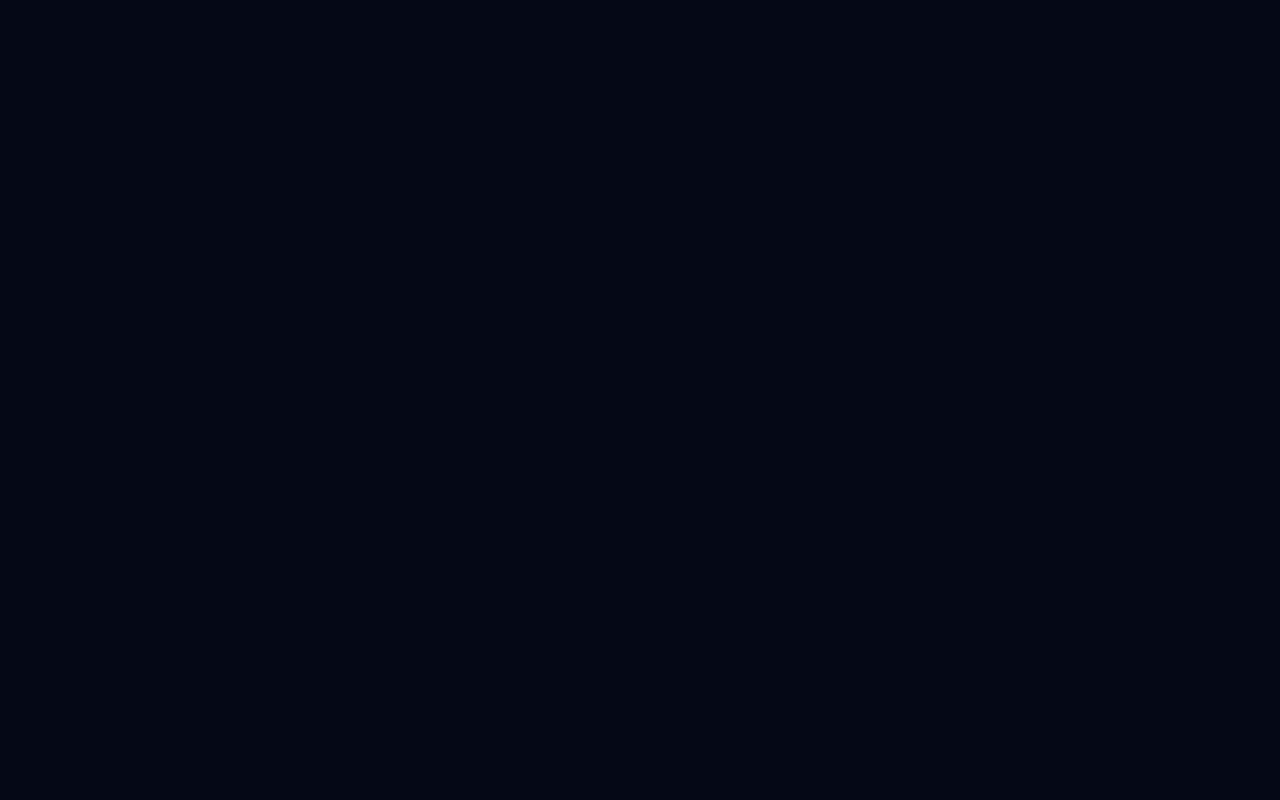
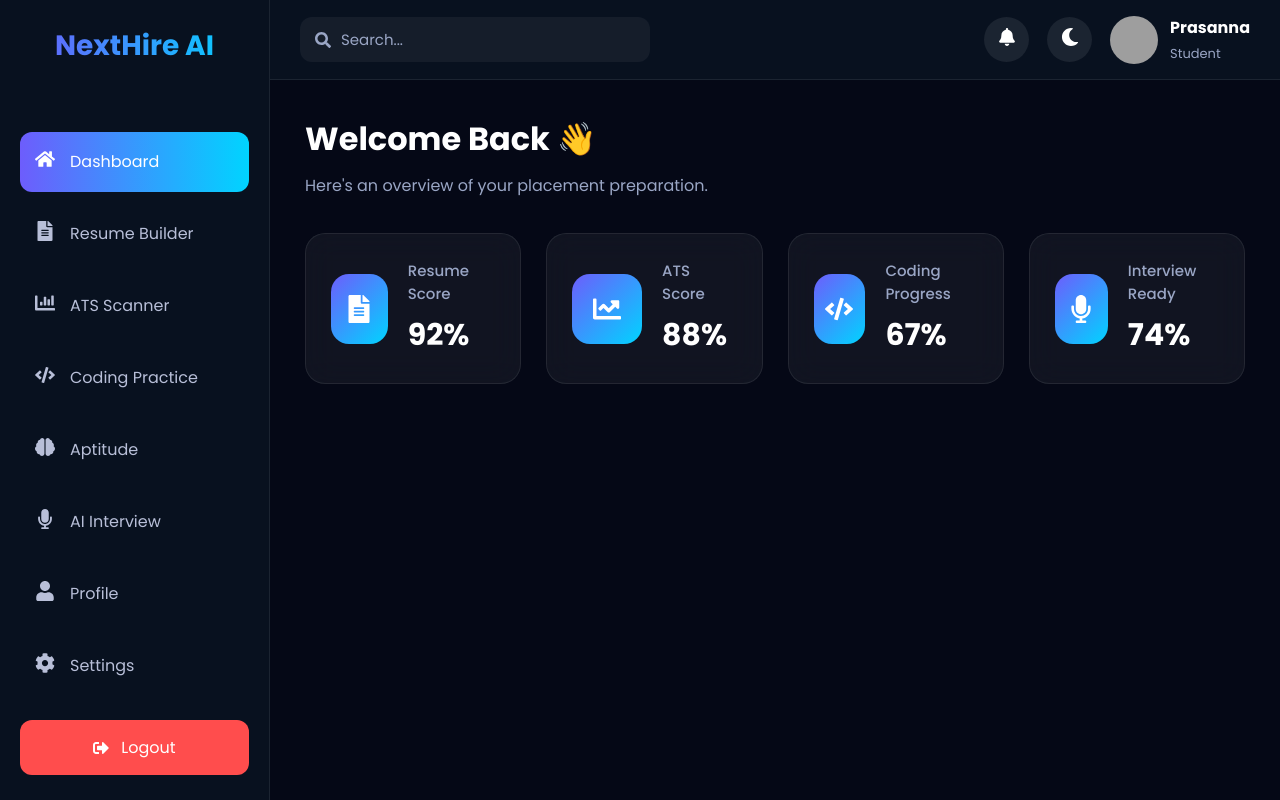
Before and after one commit to nilurothuprasanna7-maker/NextHire-AI, a React app in the folder nexthire-ai/frontend/: page /dashboard in a window 1280 px wide. Before the commit this address had no page. Built offline with nearby package versions, Linux system fonts and the light colour scheme; grey boxes are pictures that could not be loaded; the HTML template or start-up script is replaced by a standard one.

Commit message:
built dashboard sidebar, topbar and statscards

```diff
--- a/nexthire-ai/frontend/src/App.jsx
+++ b/nexthire-ai/frontend/src/App.jsx
@@ -3,6 +3,7 @@ import { Routes, Route } from "react-router-dom";
 import Home from "./pages/Home";
 import Login from "./pages/Login";
 import Register from "./pages/Register";
+import Dashboard from "./pages/Dashboard";
 
 import "./App.css";
 
@@ -12,6 +13,7 @@ function App() {
       <Route path="/" element={<Home />} />
       <Route path="/login" element={<Login />} />
       <Route path="/register" element={<Register />} />
+      <Route path="/dashboard" element={<Dashboard />} />
     </Routes>
   );
 }
--- /dev/null
+++ b/nexthire-ai/frontend/src/components/Dashboard/Cards/StatsCards.css
@@ -0,0 +1,71 @@
+.stats-grid {
+  display: grid;
+  grid-template-columns: repeat(4, 1fr);
+  gap: 25px;
+  margin-top: 30px;
+}
+
+.stats-card {
+  background: rgba(255, 255, 255, 0.05);
+  border: 1px solid rgba(255, 255, 255, 0.08);
+  backdrop-filter: blur(15px);
+  border-radius: 20px;
+  padding: 25px;
+  display: flex;
+  align-items: center;
+  gap: 20px;
+  transition: all 0.3s ease;
+}
+
+.stats-card:hover {
+  transform: translateY(-8px);
+  border-color: #6d5dfc;
+  box-shadow: 0 15px 35px rgba(109, 93, 252, 0.25);
+}
+
+.stats-icon {
+  width: 70px;
+  height: 70px;
+  border-radius: 18px;
+  background: linear-gradient(135deg, #6d5dfc, #00d4ff);
+  display: flex;
+  justify-content: center;
+  align-items: center;
+  color: white;
+  font-size: 28px;
+}
+
+.stats-card h4 {
+  color: #9aa6c5;
+  font-size: 15px;
+  margin-bottom: 8px;
+  font-weight: 500;
+}
+
+.stats-card h2 {
+  color: white;
+  font-size: 30px;
+  margin: 0;
+}
+
+@media (max-width: 1100px) {
+  .stats-grid {
+    grid-template-columns: repeat(2, 1fr);
+  }
+}
+
+@media (max-width: 700px) {
+  .stats-grid {
+    grid-template-columns: 1fr;
+  }
+
+  .stats-card {
+    padding: 20px;
+  }
+
+  .stats-icon {
+    width: 60px;
+    height: 60px;
+    font-size: 24px;
+  }
+}
--- /dev/null
+++ b/nexthire-ai/frontend/src/components/Dashboard/Cards/StatsCards.jsx
@@ -0,0 +1,59 @@
+import { motion } from "framer-motion";
+import {
+  FaFileAlt,
+  FaChartLine,
+  FaCode,
+  FaMicrophone,
+} from "react-icons/fa";
+
+import "./StatsCards.css";
+
+const stats = [
+  {
+    title: "Resume Score",
+    value: "92%",
+    icon: <FaFileAlt />,
+  },
+  {
+    title: "ATS Score",
+    value: "88%",
+    icon: <FaChartLine />,
+  },
+  {
+    title: "Coding Progress",
+    value: "67%",
+    icon: <FaCode />,
+  },
+  {
+    title: "Interview Ready",
+    value: "74%",
+    icon: <FaMicrophone />,
+  },
+];
+
+function StatsCards() {
+  return (
+    <div className="stats-grid">
+      {stats.map((item, index) => (
+        <motion.div
+          key={index}
+          className="stats-card"
+          initial={{ opacity: 0, y: 40 }}
+          animate={{ opacity: 1, y: 0 }}
+          transition={{ delay: index * 0.15 }}
+        >
+          <div className="stats-icon">
+            {item.icon}
+          </div>
+
+          <div>
+            <h4>{item.title}</h4>
+            <h2>{item.value}</h2>
+          </div>
+        </motion.div>
+      ))}
+    </div>
+  );
+}
+
+export default StatsCards;
--- /dev/null
+++ b/nexthire-ai/frontend/src/components/Dashboard/Topbar/Topbar.css
@@ -0,0 +1,104 @@
+.topbar {
+  height: 80px;
+  background: #08111f;
+  border-bottom: 1px solid rgba(255, 255, 255, 0.08);
+
+  display: flex;
+  justify-content: space-between;
+  align-items: center;
+
+  padding: 0 30px;
+}
+
+.search-box {
+  width: 350px;
+  height: 45px;
+
+  display: flex;
+  align-items: center;
+
+  background: rgba(255,255,255,0.05);
+
+  border-radius: 12px;
+
+  padding: 0 15px;
+}
+
+.search-icon {
+  color: #9aa6c5;
+  margin-right: 10px;
+}
+
+.search-box input {
+  flex: 1;
+  background: transparent;
+  border: none;
+  outline: none;
+  color: white;
+  font-size: 15px;
+}
+
+.search-box input::placeholder {
+  color: #9aa6c5;
+}
+
+.topbar-right {
+  display: flex;
+  align-items: center;
+  gap: 18px;
+}
+
+.icon-btn {
+  width: 45px;
+  height: 45px;
+
+  border: none;
+  border-radius: 50%;
+
+  background: rgba(255,255,255,0.08);
+
+  color: white;
+  cursor: pointer;
+
+  font-size: 18px;
+
+  transition: 0.3s;
+}
+
+.icon-btn:hover {
+  background: #6d5dfc;
+}
+
+.profile {
+  display: flex;
+  align-items: center;
+  gap: 12px;
+}
+
+.profile img {
+  width: 48px;
+  height: 48px;
+  border-radius: 50%;
+}
+
+.profile h4 {
+  color: white;
+  margin: 0;
+}
+
+.profile span {
+  color: #9aa6c5;
+  font-size: 13px;
+}
+
+@media (max-width:768px){
+
+  .search-box{
+    width:180px;
+  }
+
+  .profile div{
+    display:none;
+  }
+
+}
--- /dev/null
+++ b/nexthire-ai/frontend/src/components/Dashboard/Topbar/Topbar.jsx
@@ -0,0 +1,46 @@
+import { FaSearch, FaBell, FaMoon } from "react-icons/fa";
+import "./Topbar.css";
+
+function Topbar() {
+  return (
+    <header className="topbar">
+
+      <div className="search-box">
+        <FaSearch className="search-icon" />
+        <input
+          type="text"
+          placeholder="Search..."
+        />
+      </div>
+
+      <div className="topbar-right">
+
+        <button className="icon-btn">
+          <FaBell />
+        </button>
+
+        <button className="icon-btn">
+          <FaMoon />
+        </button>
+
+        <div className="profile">
+
+          <img
+            src="https://ui-avatars.com/api/?name=Prasanna&background=6d5dfc&color=fff"
+            alt="Profile"
+          />
+
+          <div>
+            <h4>Prasanna</h4>
+            <span>Student</span>
+          </div>
+
+        </div>
+
+      </div>
+
+    </header>
+  );
+}
+
+export default Topbar;
--- /dev/null
+++ b/nexthire-ai/frontend/src/components/Dashboard/sidebar/Sidebar.jsx
@@ -0,0 +1,57 @@
+import { NavLink } from "react-router-dom";
+import {
+  FaHome,
+  FaFileAlt,
+  FaChartBar,
+  FaCode,
+  FaBrain,
+  FaMicrophone,
+  FaUser,
+  FaCog,
+  FaSignOutAlt,
+} from "react-icons/fa";
+
+import "./Sidebar.css";
+
+function Sidebar() {
+  const menuItems = [
+    { name: "Dashboard", icon: <FaHome />, path: "/dashboard" },
+    { name: "Resume Builder", icon: <FaFileAlt />, path: "/resume" },
+    { name: "ATS Scanner", icon: <FaChartBar />, path: "/ats" },
+    { name: "Coding Practice", icon: <FaCode />, path: "/coding" },
+    { name: "Aptitude", icon: <FaBrain />, path: "/aptitude" },
+    { name: "AI Interview", icon: <FaMicrophone />, path: "/interview" },
+    { name: "Profile", icon: <FaUser />, path: "/profile" },
+    { name: "Settings", icon: <FaCog />, path: "/settings" },
+  ];
+
+  return (
+    <aside className="sidebar">
+      <div className="logo">
+        <h2>NextHire AI</h2>
+      </div>
+
+      <nav className="menu">
+        {menuItems.map((item) => (
+          <NavLink
+            key={item.name}
+            to={item.path}
+            className={({ isActive }) =>
+              isActive ? "menu-item active" : "menu-item"
+            }
+          >
+            <span className="icon">{item.icon}</span>
+            <span>{item.name}</span>
+          </NavLink>
+        ))}
+      </nav>
+
+      <button className="logout-btn">
+        <FaSignOutAlt />
+        <span>Logout</span>
+      </button>
+    </aside>
+  );
+}
+
+export default Sidebar;
--- /dev/null
+++ b/nexthire-ai/frontend/src/components/Dashboard/sidebar/sidebar.css
@@ -0,0 +1,86 @@
+.sidebar {
+  width: 270px;
+  height: 100vh;
+  background: #08111f;
+  border-right: 1px solid rgba(255,255,255,0.08);
+  display: flex;
+  flex-direction: column;
+  justify-content: space-between;
+  padding: 25px 20px;
+  position: fixed;
+  left: 0;
+  top: 0;
+}
+
+.logo h2 {
+  color: white;
+  font-size: 28px;
+  text-align: center;
+  margin-bottom: 40px;
+  background: linear-gradient(90deg, #6d5dfc, #00d4ff);
+  -webkit-background-clip: text;
+  background-clip: text;
+  color: transparent;
+}
+
+.menu {
+  display: flex;
+  flex-direction: column;
+  gap: 12px;
+}
+
+.menu-item {
+  display: flex;
+  align-items: center;
+  gap: 15px;
+  padding: 15px;
+  border-radius: 12px;
+  color: #b8bfd8;
+  text-decoration: none;
+  transition: 0.3s;
+  font-size: 16px;
+}
+
+.menu-item:hover {
+  background: rgba(109,93,252,.15);
+  color: white;
+}
+
+.menu-item.active {
+  background: linear-gradient(90deg,#6d5dfc,#00d4ff);
+  color: white;
+}
+
+.icon {
+  font-size: 20px;
+}
+
+.logout-btn {
+  width: 100%;
+  padding: 15px;
+  border: none;
+  border-radius: 12px;
+  background: #ff4d4d;
+  color: white;
+  display: flex;
+  justify-content: center;
+  gap: 12px;
+  align-items: center;
+  cursor: pointer;
+  transition: .3s;
+  font-size: 16px;
+}
+
+.logout-btn:hover {
+  background: #ff3030;
+}
+
+@media (max-width: 900px) {
+  .sidebar {
+    width: 220px;
+  }
+
+  .menu-item span:last-child {
+    font-size: 14px;
+  }
+}
--- /dev/null
+++ b/nexthire-ai/frontend/src/pages/Dashboard.jsx
@@ -0,0 +1,54 @@
+import Sidebar from "../components/Dashboard/Sidebar/Sidebar";
+import Topbar from "../components/Dashboard/Topbar/Topbar";
+import StatsCards from "../components/Dashboard/Cards/StatsCards";
+
+function Dashboard() {
+  return (
+    <div
+      style={{
+        display: "flex",
+        minHeight: "100vh",
+        background: "#050816",
+      }}
+    >
+      <Sidebar />
+
+      <div
+        style={{
+          marginLeft: "270px",
+          flex: 1,
+        }}
+      >
+        <Topbar />
+
+        <div
+          style={{
+            padding: "35px",
+          }}
+        >
+          <h1
+            style={{
+              color: "white",
+              marginBottom: "10px",
+            }}
+          >
+            Welcome Back 👋
+          </h1>
+
+          <p
+            style={{
+              color: "#9aa6c5",
+              marginBottom: "35px",
+            }}
+          >
+            Here's an overview of your placement preparation.
+          </p>
+
+          <StatsCards />
+        </div>
+      </div>
+    </div>
+  );
+}
+
+export default Dashboard;
```
